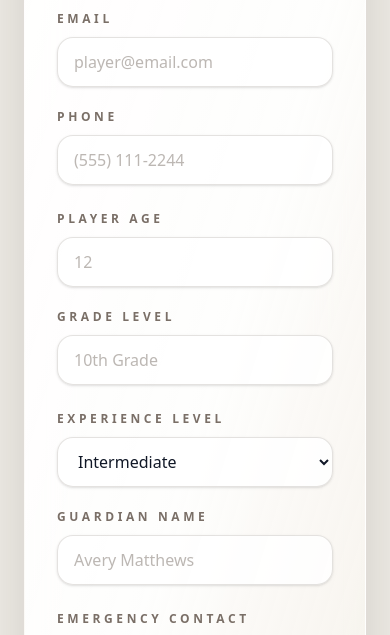
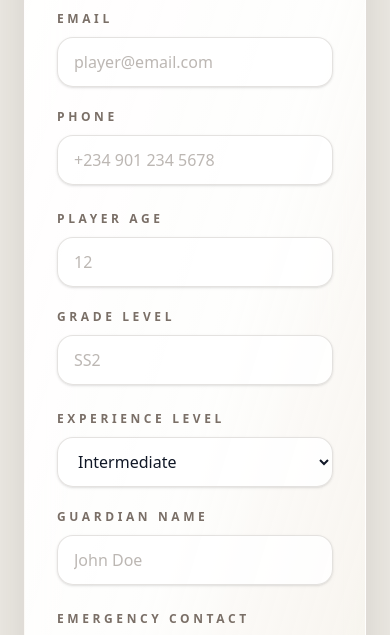
Before and after one commit to DannyS641/Adrenale5-Basketball-Summer-Camp, a Next.js app: page / in a window 390 px wide. Shown: the part 8620-9255 px from the top of the page. Built offline with nearby package versions, Linux system fonts and the light colour scheme.

Commit message:
fix: update placeholder text in RegistrationForm for phone, grade level, and guardian name

```diff
--- a/src/components/RegistrationForm.tsx
+++ b/src/components/RegistrationForm.tsx
@@ -127,7 +127,7 @@ export default function RegistrationForm() {
             onChange={handleChange}
             required
             className="mt-2 w-full rounded-2xl border border-stone/20 bg-white/80 px-4 py-3 text-ink placeholder:text-stone/50 shadow-sm transition focus:border-citrus focus:outline-none focus:ring-2 focus:ring-citrus/30"
-            placeholder="(555) 111-2244"
+            placeholder="+234 901 234 5678"
           />
         </div>
       </div>
@@ -166,7 +166,7 @@ export default function RegistrationForm() {
             onChange={handleChange}
             required
             className="mt-2 w-full rounded-2xl border border-stone/20 bg-white/80 px-4 py-3 text-ink placeholder:text-stone/50 shadow-sm transition focus:border-citrus focus:outline-none focus:ring-2 focus:ring-citrus/30"
-            placeholder="10th Grade"
+            placeholder="SS2"
           />
         </div>
       </div>
@@ -203,7 +203,7 @@ export default function RegistrationForm() {
             value={formData.guardianName}
             onChange={handleChange}
             className="mt-2 w-full rounded-2xl border border-stone/20 bg-white/80 px-4 py-3 text-ink placeholder:text-stone/50 shadow-sm transition focus:border-citrus focus:outline-none focus:ring-2 focus:ring-citrus/30"
-            placeholder="Avery Matthews"
+            placeholder="John Doe"
           />
         </div>
       </div>
```
